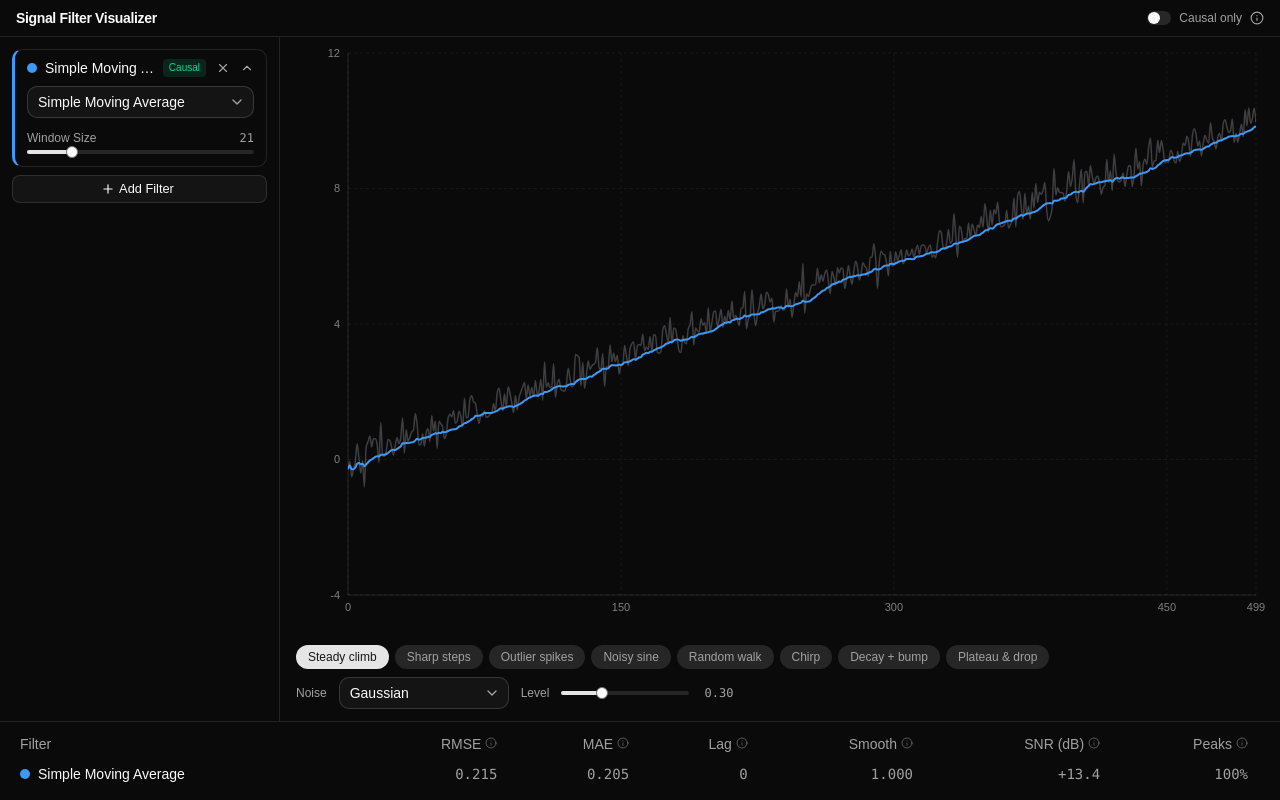
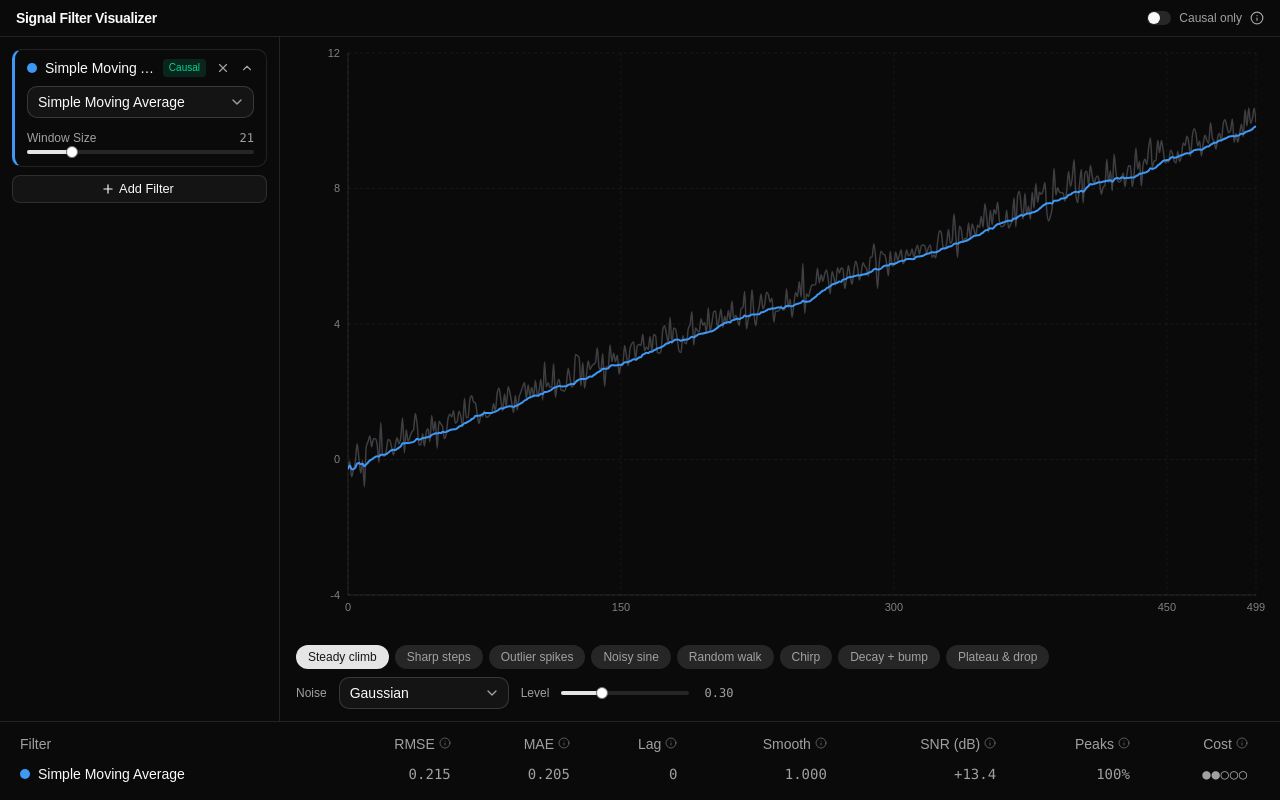
Before and after one commit to kevinjterry/smooth-plot, a React (Vite) app: page / in a window 1280 px wide. Built offline with nearby package versions, Linux system fonts and the light colour scheme.

Commit message:
Add cost param to filters

```diff
--- a/src/App.jsx
+++ b/src/App.jsx
@@ -40,6 +40,7 @@ export default function App() {
         return {
           key: `filter-${f.id}`,
           name: meta?.name ?? f.type,
+          complexity: meta?.complexity,
           data: applyFilter(f.type, rawData, f.params, { causalMode }),
         }
       }),
--- a/src/components/ComparisonTable.jsx
+++ b/src/components/ComparisonTable.jsx
@@ -51,6 +51,14 @@ const COLUMNS = [
   },
 ]
 
+const COST_TOOLTIP = 'At 500 points in a browser, all filters are instant. This rating reflects real-world cost on resource-constrained systems \u2014 e.g. a 32-bit MCU at 64MHz with no FPU, running a filter in a real-time sample loop.'
+
+function costDots(rating) {
+  const filled = Math.min(rating, 5)
+  const empty = 5 - filled
+  return '\u25CF'.repeat(filled) + '\u25CB'.repeat(empty)
+}
+
 function InfoTooltip({ text }) {
   return (
     <Popover>
@@ -63,6 +71,26 @@ function InfoTooltip({ text }) {
         <p>{text}</p>
       </PopoverContent>
     </Popover>
+  )
+}
+
+function CostCell({ complexity }) {
+  if (!complexity) return <td className="text-right px-3 py-1 text-muted-foreground/50">&mdash;</td>
+
+  return (
+    <td className="text-right px-3 py-1 whitespace-nowrap">
+      <Popover>
+        <PopoverTrigger asChild>
+          <button className="font-mono text-muted-foreground tracking-wider hover:text-foreground transition-colors cursor-help">
+            {costDots(complexity.rating)}
+          </button>
+        </PopoverTrigger>
+        <PopoverContent side="top" className="w-72 text-xs space-y-1.5">
+          <p className="font-medium text-foreground">{complexity.bigO}</p>
+          <p className="text-muted-foreground">{complexity.tooltip}</p>
+        </PopoverContent>
+      </Popover>
+    </td>
   )
 }
 
@@ -113,6 +141,10 @@ export default function ComparisonTable({ baseSignal, rawData, filteredSeries })
                 <InfoTooltip text={col.tooltip} />
               </th>
             ))}
+            <th className="text-right font-medium px-3 pb-1.5 whitespace-nowrap">
+              Cost
+              <InfoTooltip text={COST_TOOLTIP} />
+            </th>
           </tr>
         </thead>
         <tbody>
@@ -141,6 +173,7 @@ export default function ComparisonTable({ baseSignal, rawData, filteredSeries })
                   </td>
                 )
               })}
+              <CostCell complexity={row.complexity} />
             </tr>
           ))}
         </tbody>
--- a/src/filters/ema.js
+++ b/src/filters/ema.js
@@ -2,6 +2,11 @@ export const meta = {
   name: 'Exponential Moving Average',
   key: 'ema',
   causal: true,
+  complexity: {
+    rating: 1,
+    bigO: 'O(n)',
+    tooltip: '1 multiply + 1 add, 1 stored value. Runs in an ISR at any sample rate. The cheapest real filter.',
+  },
   params: [
     { key: 'alpha', label: 'Alpha (smoothing)', min: 0.01, max: 1, step: 0.01, default: 0.1 },
   ],
--- a/src/filters/gaussian.js
+++ b/src/filters/gaussian.js
@@ -2,6 +2,11 @@ export const meta = {
   name: 'Gaussian Window',
   key: 'gaussian',
   causal: false,
+  complexity: {
+    rating: 3,
+    bigO: 'O(n\u00b7w)',
+    tooltip: 'Convolution with precomputed kernel. w multiplies + w adds per sample. Moderate \u2014 feasible at audio rates, tight at ultrasonic.',
+  },
   params: [
     { key: 'windowSize', label: 'Window Size', min: 3, max: 101, step: 2, default: 21 },
     { key: 'sigma', label: 'Sigma', min: 0.5, max: 20, step: 0.5, default: 5 },
--- a/src/filters/kalman.js
+++ b/src/filters/kalman.js
@@ -2,6 +2,11 @@ export const meta = {
   name: '1-D Kalman',
   key: 'kalman',
   causal: true,
+  complexity: {
+    rating: 2,
+    bigO: 'O(n)',
+    tooltip: '~5 multiplies + 1 divide per sample, 3 stored values. The divide hurts \u2014 50\u2013100 cycles on MCUs without hardware divider. Still feasible at 64MHz.',
+  },
   params: [
     { key: 'processNoise', label: 'Process Noise (Q)', min: 0.001, max: 10, step: 0.001, default: 0.1 },
     { key: 'measureNoise', label: 'Measurement Noise (R)', min: 0.001, max: 10, step: 0.001, default: 1 },
--- a/src/filters/median.js
+++ b/src/filters/median.js
@@ -2,6 +2,11 @@ export const meta = {
   name: 'Median Filter',
   key: 'median',
   causal: false,
+  complexity: {
+    rating: 3,
+    bigO: 'O(n\u00b7w log w)',
+    tooltip: 'Sort per window, or O(n\u00b7log w) with running median heaps. Heap operations involve branching and pointer chasing \u2014 poor on simple pipelines. Impractical above ~1kHz with large windows on low-end MCUs.',
+  },
   params: [
     { key: 'windowSize', label: 'Window Size', min: 3, max: 51, step: 2, default: 11 },
   ],
--- a/src/filters/savitzkyGolay.js
+++ b/src/filters/savitzkyGolay.js
@@ -2,6 +2,11 @@ export const meta = {
   name: 'Savitzky\u2013Golay',
   key: 'savitzky-golay',
   causal: false,
+  complexity: {
+    rating: 4,
+    bigO: 'O(n\u00b7w\u00b7p\u00b2)',
+    tooltip: 'Least-squares fit per window. Precompute coefficients \u2192 O(n\u00b7w) FIR, but coefficients change if window/order change at runtime. Heaviest of the group.',
+  },
   params: [
     { key: 'windowSize', label: 'Window Size', min: 5, max: 51, step: 2, default: 11 },
     { key: 'polyOrder', label: 'Polynomial Order', min: 1, max: 5, step: 1, default: 3,
--- a/src/filters/sma.js
+++ b/src/filters/sma.js
@@ -2,6 +2,11 @@ export const meta = {
   name: 'Simple Moving Average',
   key: 'sma',
   causal: true,
+  complexity: {
+    rating: 2,
+    bigO: 'O(n)',
+    tooltip: 'Running-sum trick: 1 add + 1 subtract per sample. Requires a w-sample circular buffer in RAM (w=101 \u2192 400 bytes of float32).',
+  },
   params: [
     { key: 'windowSize', label: 'Window Size', min: 3, max: 101, step: 2, default: 21 },
   ],
```
